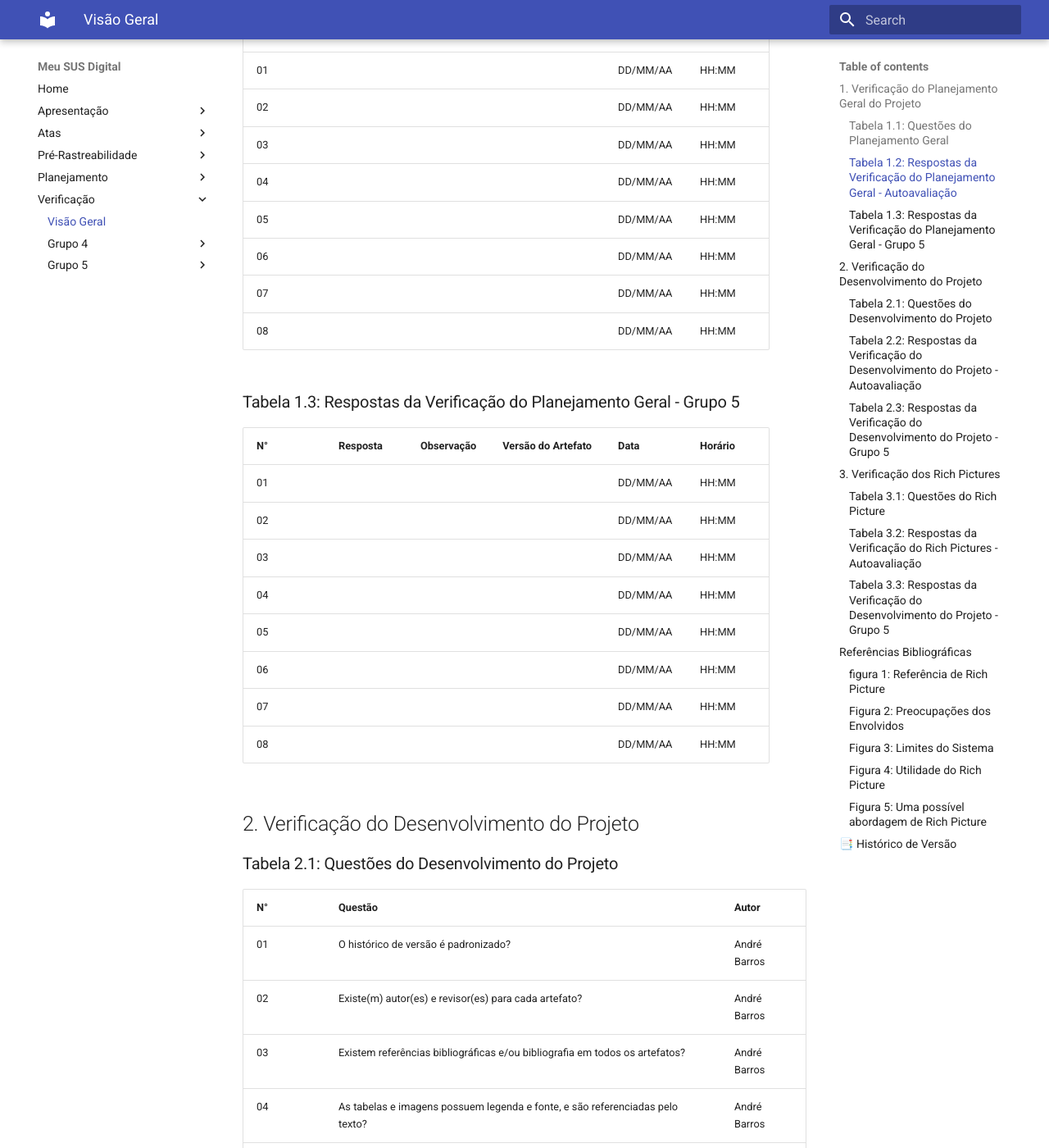
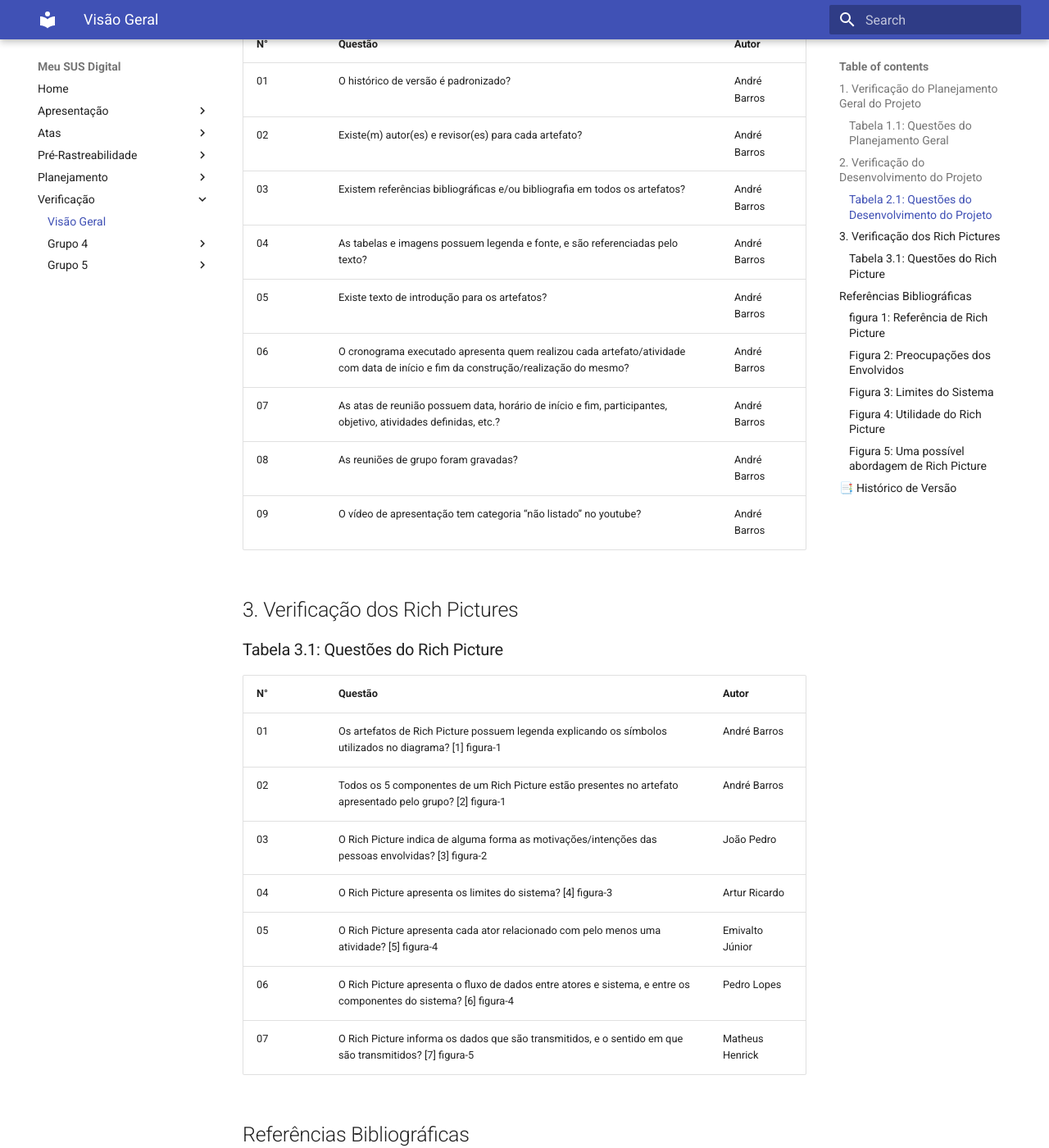
Before and after one commit to Requisitos-de-Software/2024.2-MeuSUSDigital, an MkDocs documentation site: the page built from docs/verificacao/lista-verificacao.md, in a window 1280 px wide and 1400 px high, scrolled down 927 px. Shown: the whole window at 82% size. Built offline with MkDocs 1.6.1 and Material for MkDocs 9.7.7, drawn with Linux system fonts in a browser that asks for light colours; some of the changed text lies outside the part shown.

Commit message:
atualizando lista verificação

```diff
--- a/docs/verificacao/lista-verificacao.md
+++ b/docs/verificacao/lista-verificacao.md
@@ -13,33 +13,8 @@
 | 05 | O github pages apresenta a motivação e os critérios para a escolha do App?  | André Barros |
 | 06 | O github pages apresenta uma cópia do Termo de Uso, Direito de Uso ou Propriedade Intelectual do aplicativo permitindo o estudo na disciplina? | André Barros |
 | 07 | O github pages possui opção de contraste de cores? | André Barros |
-| 08 |  |  |
 
-### Tabela 1.2: Respostas da Verificação do Planejamento Geral - Autoavaliação
 
-| N° | Resposta | Observação | Versão do Artefato | Data | Horário |
-|----|----------|------------|--------------------|------|---------|
-| 01 |  |  |  | DD/MM/AA | HH:MM |
-| 02 |  |  |  | DD/MM/AA | HH:MM |
-| 03 |  |  |  | DD/MM/AA | HH:MM |
-| 04 |  |  |  | DD/MM/AA | HH:MM |
-| 05 |  |  |  | DD/MM/AA | HH:MM |
-| 06 |  |  |  | DD/MM/AA | HH:MM |
-| 07 |  |  |  | DD/MM/AA | HH:MM |
-| 08 |  |  |  | DD/MM/AA | HH:MM |
-
-### Tabela 1.3: Respostas da Verificação do Planejamento Geral - Grupo 5
-
-| N° | Resposta | Observação | Versão do Artefato | Data | Horário |
-|----|----------|------------|--------------------|------|---------|
-| 01 |  |  |  | DD/MM/AA | HH:MM |
-| 02 |  |  |  | DD/MM/AA | HH:MM |
-| 03 |  |  |  | DD/MM/AA | HH:MM |
-| 04 |  |  |  | DD/MM/AA | HH:MM |
-| 05 |  |  |  | DD/MM/AA | HH:MM |
-| 06 |  |  |  | DD/MM/AA | HH:MM |
-| 07 |  |  |  | DD/MM/AA | HH:MM |
-| 08 |  |  |  | DD/MM/AA | HH:MM |
 
 ## 2. Verificação do Desenvolvimento do Projeto
 
@@ -56,37 +31,8 @@
 | 07 | As atas de reunião possuem data, horário de início e fim, participantes, objetivo, atividades definidas, etc.? | André Barros |
 | 08 | As reuniões de grupo foram gravadas? | André Barros |
 | 09 | O vídeo de apresentação tem categoria “não listado” no youtube? | André Barros |
-| 10 |  |  |
 
-### Tabela 2.2: Respostas da Verificação do Desenvolvimento do Projeto - Autoavaliação
 
-| N° | Resposta | Observação | Versão do Artefato | Data | Horário |
-|----|----------|------------|--------------------|------|---------|
-| 01 |  |  |  | DD/MM/AA | HH:MM |
-| 02 |  |  |  | DD/MM/AA | HH:MM |
-| 03 |  |  |  | DD/MM/AA | HH:MM |
-| 04 |  |  |  | DD/MM/AA | HH:MM |
-| 05 |  |  |  | DD/MM/AA | HH:MM |
-| 06 |  |  |  | DD/MM/AA | HH:MM |
-| 07 |  |  |  | DD/MM/AA | HH:MM |
-| 08 |  |  |  | DD/MM/AA | HH:MM |
-| 09 |  |  |  | DD/MM/AA | HH:MM |
-| 10 |  |  |  | DD/MM/AA | HH:MM |
-
-### Tabela 2.3: Respostas da Verificação do Desenvolvimento do Projeto - Grupo 5
-
-| N° | Resposta | Observação | Versão do Artefato | Data | Horário |
-|----|----------|------------|--------------------|------|---------|
-| 01 |  |  |  | DD/MM/AA | HH:MM |
-| 02 |  |  |  | DD/MM/AA | HH:MM |
-| 03 |  |  |  | DD/MM/AA | HH:MM |
-| 04 |  |  |  | DD/MM/AA | HH:MM |
-| 05 |  |  |  | DD/MM/AA | HH:MM |
-| 06 |  |  |  | DD/MM/AA | HH:MM |
-| 07 |  |  |  | DD/MM/AA | HH:MM |
-| 08 |  |  |  | DD/MM/AA | HH:MM |
-| 09 |  |  |  | DD/MM/AA | HH:MM |
-| 10 |  |  |  | DD/MM/AA | HH:MM |
 
 ## 3. Verificação dos Rich Pictures
 
@@ -94,43 +40,15 @@
 
 | N° |                      Questão                          | Autor |
 |----|-------------------------------------------------------|-------|
-| 01 | Os artefatos de Rich Picture possuem legenda explicando os símbolos utilizados no diagrama? [1]{#figura-1}|  |
-| 02 | Todos os 5 componentes de um Rich Picture estão presentes no artefato apresentado pelo grupo? [2]{#figura-1} |  |
-| 03 | O Rich Picture indica de alguma forma as motivações/intenções das pessoas envolvidas? [3]{#figura-2} | João Pedro |
-| 04 | O Rich Picture apresenta os limites do sistema? [4]{#figura-3}|  |
-| 05 | O Rich Picture apresenta cada ator relacionado com pelo menos uma atividade? [5]{#figura-4}|  |
-| 06 | O Rich Picture apresenta o fluxo de dados entre atores e sistema, e entre os componentes do sistema? [6]{#figura-4} |  |
-| 07 | O Rich Picture informa os dados que são transmitidos, e o sentido em que são transmitidos? [7]{#figura-5} |  |
+| 01 | Os artefatos de Rich Picture possuem legenda explicando os símbolos utilizados no diagrama? [1] figura-1| André Barros |
+| 02 | Todos os 5 componentes de um Rich Picture estão presentes no artefato apresentado pelo grupo? [2] figura-1 | André Barros |
+| 03 | O Rich Picture indica de alguma forma as motivações/intenções das pessoas envolvidas? [3] figura-2 | João Pedro |
+| 04 | O Rich Picture apresenta os limites do sistema? [4] figura-3 | Artur Ricardo |
+| 05 | O Rich Picture apresenta cada ator relacionado com pelo menos uma atividade? [5] figura-4| Emivalto Júnior |
+| 06 | O Rich Picture apresenta o fluxo de dados entre atores e sistema, e entre os componentes do sistema? [6] figura-4 | Pedro Lopes |
+| 07 | O Rich Picture informa os dados que são transmitidos, e o sentido em que são transmitidos? [7] figura-5 | Matheus Henrick |
 
-### Tabela 3.2: Respostas da Verificação do Rich Pictures - Autoavaliação
 
-| N° | Resposta | Observação | Versão do Artefato | Data | Horário |
-|----|----------|------------|--------------------|------|---------|
-| 01 |  |  |  | DD/MM/AA | HH:MM |
-| 02 |  |  |  | DD/MM/AA | HH:MM |
-| 03 |  |  |  | DD/MM/AA | HH:MM |
-| 04 |  |  |  | DD/MM/AA | HH:MM |
-| 05 |  |  |  | DD/MM/AA | HH:MM |
-| 06 |  |  |  | DD/MM/AA | HH:MM |
-| 07 |  |  |  | DD/MM/AA | HH:MM |
-| 08 |  |  |  | DD/MM/AA | HH:MM |
-| 09 |  |  |  | DD/MM/AA | HH:MM |
-| 10 |  |  |  | DD/MM/AA | HH:MM |
-
-### Tabela 3.3: Respostas da Verificação do Desenvolvimento do Projeto - Grupo 5
-
-| N° | Resposta | Observação | Versão do Artefato | Data | Horário |
-|----|----------|------------|--------------------|------|---------|
-| 01 |  |  |  | DD/MM/AA | HH:MM |
-| 02 |  |  |  | DD/MM/AA | HH:MM |
-| 03 |  |  |  | DD/MM/AA | HH:MM |
-| 04 |  |  |  | DD/MM/AA | HH:MM |
-| 05 |  |  |  | DD/MM/AA | HH:MM |
-| 06 |  |  |  | DD/MM/AA | HH:MM |
-| 07 |  |  |  | DD/MM/AA | HH:MM |
-| 08 |  |  |  | DD/MM/AA | HH:MM |
-| 09 |  |  |  | DD/MM/AA | HH:MM |
-| 10 |  |  |  | DD/MM/AA | HH:MM |
 
 ## Referências Bibliográficas
 
@@ -168,5 +86,5 @@ Rich Picture Drawing Guidelines. CTEC2402 - Software Development Project.
 
 | Versão | Descrição | Autor | Data | Revisor | Data de revisão |
 |--------|-----------|-------|------|---------|-----------------|
-|  1.0   | Criação do documento | [João Pedro](https://github.com/JoosPerro) | 30/10/2024 |  |  |
-|  1.1   | Incremento da LV de Rich Picture | [João Pedro](https://github.com/JoosPerro) | 05/11/2024 |  |
+|  1.0   | Criação do documento | [João Pedro](https://github.com/JoosPerro) | 30/10/2024 | [Pedro Lopes](https://github.com/pLopess) | 06/11/2024 |
+|  1.1   | Incremento da LV de Rich Picture | [João Pedro](https://github.com/JoosPerro) | 05/11/2024 | [Pedro Lopes](https://github.com/pLopess) | 06/11/2024 |
```
